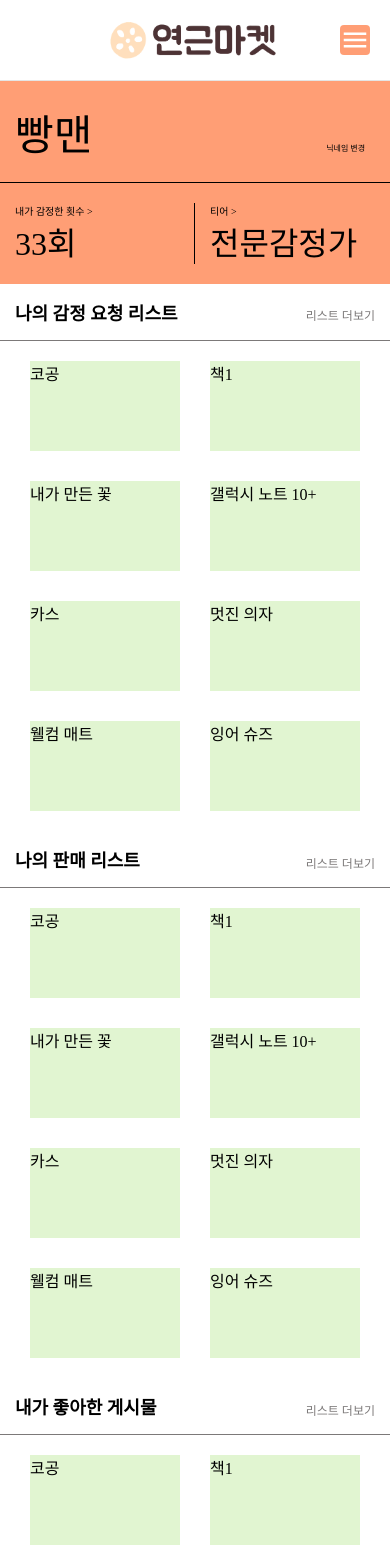
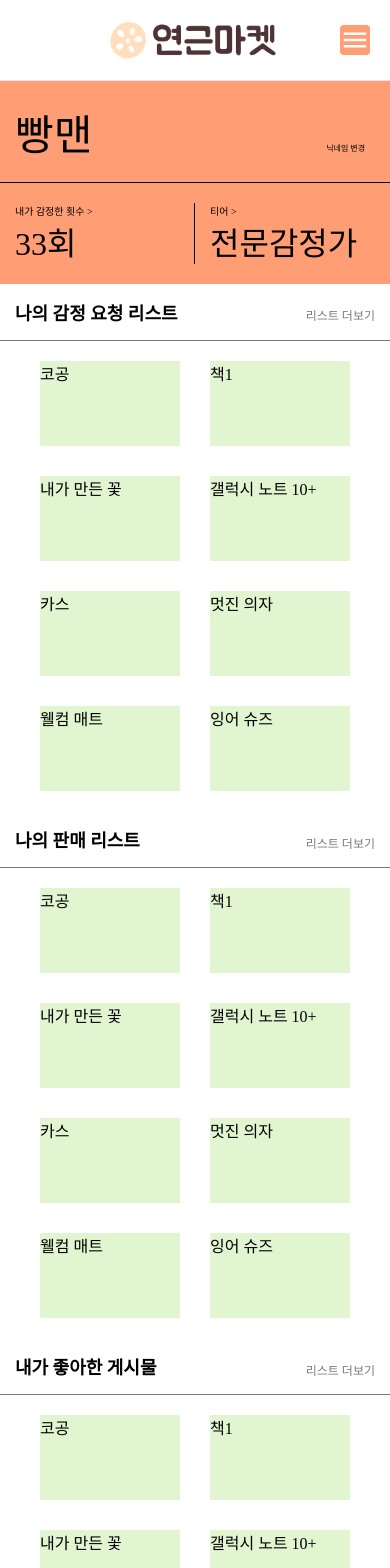
Before and after one commit to codestates/yeongn-client, a React (Create React App) app: page /mypage in a window 390 px wide. Shown: the top 1568 px of the page. Built offline with nearby package versions, Linux system fonts and the light colour scheme; the HTML template or start-up script is replaced by a standard one; a web font is replaced by a local one.

Commit message:
update galaxy size

```diff
--- a/src/components/MyPageStore.tsx
+++ b/src/components/MyPageStore.tsx
@@ -1,6 +1,12 @@
 import React, { useState } from "react";
 import { Link, withRouter } from "react-router-dom";
 import "../styles/MyPageStore.css";
+/**
+ *
+ * 가져올 것 userId 이걸로 axios요청으로 자신이 남긴 감정기록을
+ * 조회함
+ */
+
 function MyPageStore() {
 	const initialState = [
 		{
--- a/src/styles/Home.css
+++ b/src/styles/Home.css
@@ -149,17 +149,23 @@
 	.home__category__container {
 		flex-direction: column;
 	}
+	.home__category__contents__title {
+		width: 90%;
+	}
 	.home__category__contents {
 		margin-right: 0px;
 		display: flex;
 		flex-direction: column;
 		justify-content: space-around;
 		align-items: center;
-		width: 300px;
+		width: 320px;
 		margin-bottom: 10px;
 	}
 	.home__appraisal__contents > h2,
-	.home__store__contents > h2,
+	.home__store__contents > h2 {
+		font-size: 26px;
+		text-align: center;
+	}
 	.home__category__contents > h2 {
 		font-size: 26px;
 		text-align: center;
--- a/src/styles/MyPageLikes.css
+++ b/src/styles/MyPageLikes.css
@@ -55,7 +55,7 @@
 		margin-bottom: 20px;
 	}
 	.likes__img {
-		width: 150px;
-		height: 90px;
+		width: 140px;
+		height: 85px;
 	}
 }
--- a/src/styles/MyPageRequest.css
+++ b/src/styles/MyPageRequest.css
@@ -55,7 +55,7 @@
 		padding-bottom: 1px;
 	}
 	.request__img {
-		width: 150px;
-		height: 90px;
+		width: 140px;
+		height: 85px;
 	}
 }
--- a/src/styles/MyPageStore.css
+++ b/src/styles/MyPageStore.css
@@ -52,7 +52,7 @@
 		border-bottom: 1px solid var(--color-light-grey);
 	}
 	.store__img {
-		width: 150px;
-		height: 90px;
+		width: 140px;
+		height: 85px;
 	}
 }
```
Also changed, not shown: src/components/MyPageLikes.tsx (+8 -0 lines).
